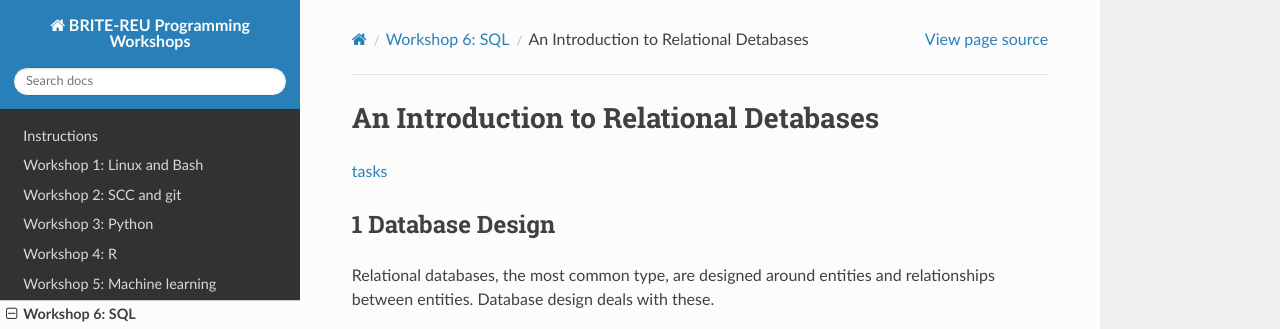
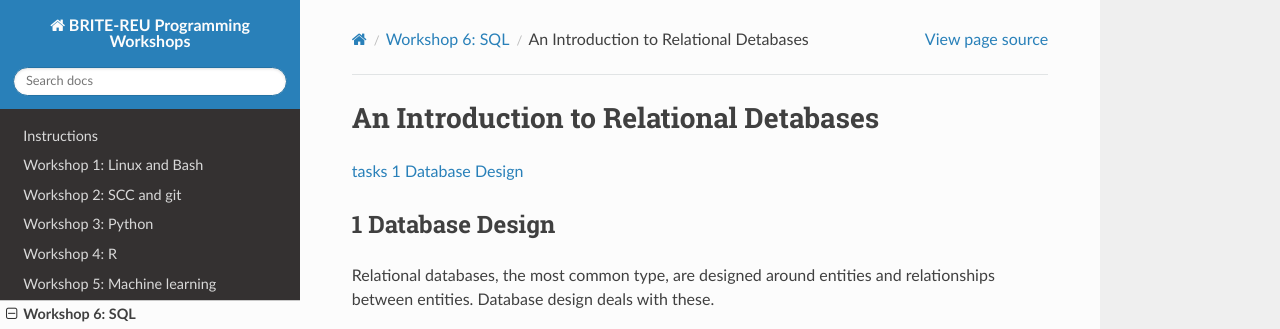
Before and after one commit to BRITE-REU/programming-workshops, a Sphinx documentation site: the page built from source/workshops/06_SQL/Relational_Databases.rst, in a window 1280 px wide and 900 px high. Shown: the top 329 px of the window. Built offline with Sphinx 7.4.7 and the Read the Docs theme 2.0.0, drawn with Linux system fonts in a browser that asks for light colours.

Commit message:
Update Relational_Databases.rst

```diff
--- a/source/workshops/06_SQL/Relational_Databases.rst
+++ b/source/workshops/06_SQL/Relational_Databases.rst
@@ -5,6 +5,7 @@ An Introduction to Relational Detabases
 
 
 tasks_
+`1 Database Design`_
 
 ---------------------
 1 Database Design
```
